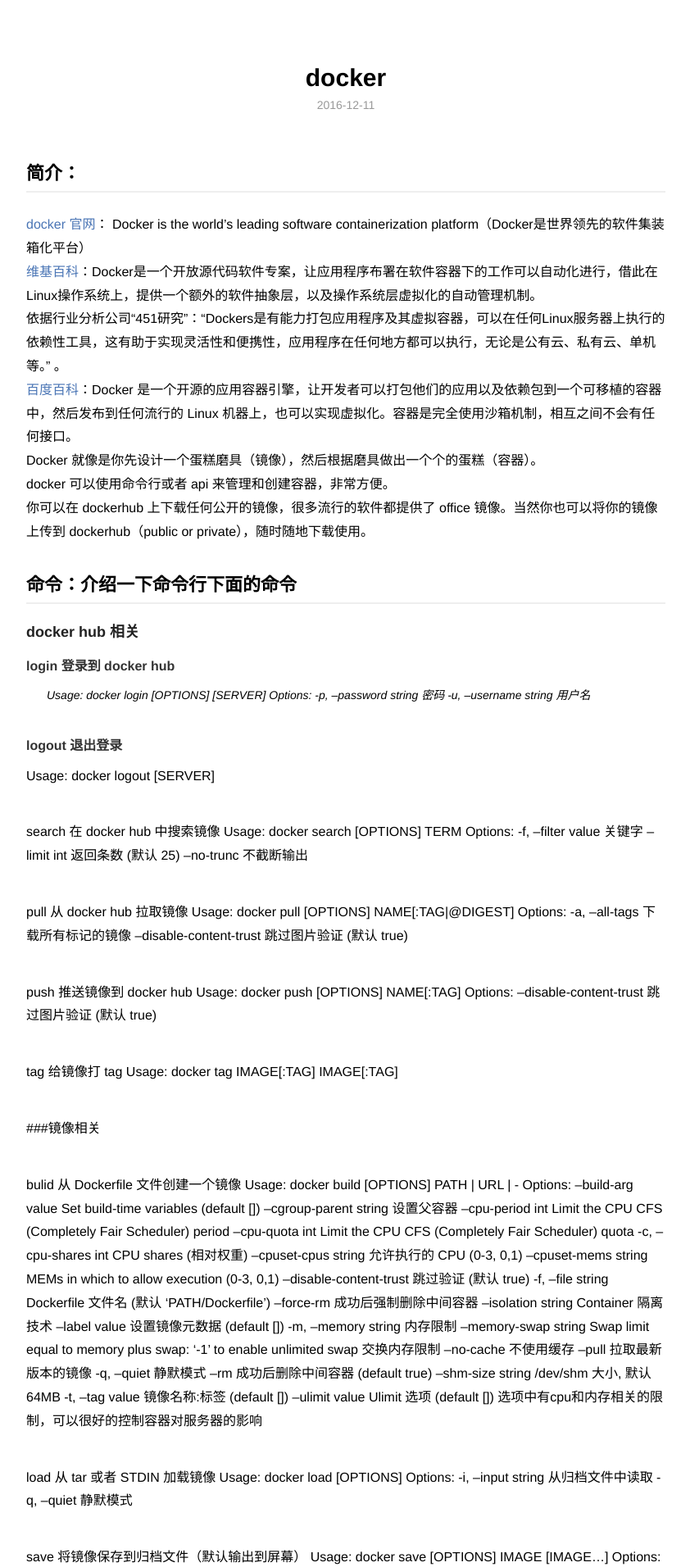
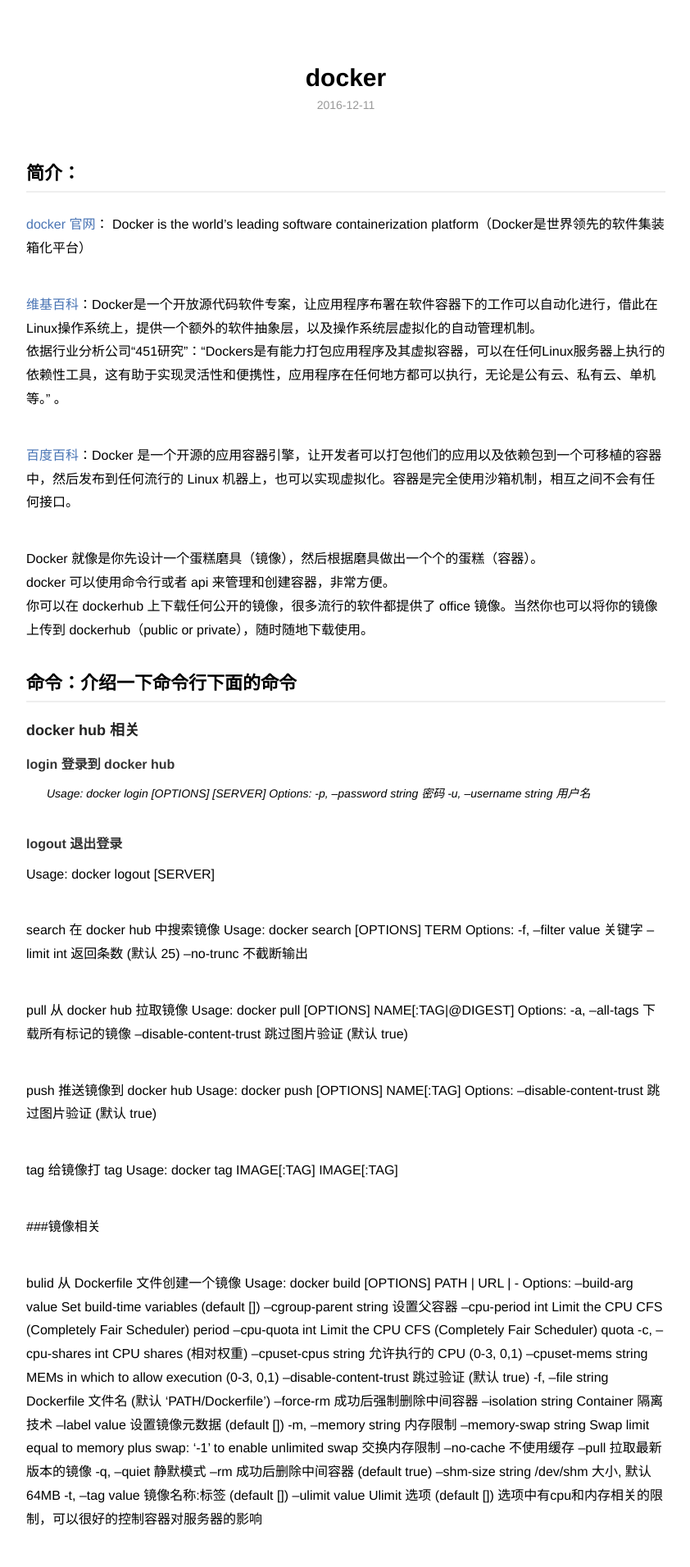
Before and after one commit to zwell/blog, a Jekyll site: the page built from docs/_posts/2016-12-11-docker.md, in a window 1280 px wide. Shown: the top 1912 px of the page at 82% size, without its empty margins (218-1060 px from the left). Built offline with Jekyll 4.4.1, drawn with Linux system fonts in a browser that asks for light colours.

```diff
--- a/docs/_posts/2016-12-11-docker.md
+++ b/docs/_posts/2016-12-11-docker.md
@@ -7,10 +7,13 @@ description: Dockers是有能力打包应用程序及其虚拟容器，可以在
 
 ---
 ## 简介：
-  <a href="https://www.docker.com/" target="_blank">docker 官网</a>： Docker is the world’s leading software containerization platform（Docker是世界领先的软件集装箱化平台）<br/>
-  <a href="https://zh.wikipedia.org/wiki/Docker_(軟體)" target="_blank">维基百科</a>：Docker是一个开放源代码软件专案，让应用程序布署在软件容器下的工作可以自动化进行，借此在Linux操作系统上，提供一个额外的软件抽象层，以及操作系统层虚拟化的自动管理机制。<br/>
-  依据行业分析公司“451研究”：“Dockers是有能力打包应用程序及其虚拟容器，可以在任何Linux服务器上执行的依赖性工具，这有助于实现灵活性和便携性，应用程序在任何地方都可以执行，无论是公有云、私有云、单机等。” 。<br/>
-  <a href="http://baike.baidu.com/link?url=167h7KGtED-cR7eAnZNqdjohPL9Io5fApxdcb4KWzGMnypeISf5H80o9C6aoFz27KiMHW0J44otDDtliH4Rz9_" target="_blank">百度百科</a>：Docker 是一个开源的应用容器引擎，让开发者可以打包他们的应用以及依赖包到一个可移植的容器中，然后发布到任何流行的 Linux 机器上，也可以实现虚拟化。容器是完全使用沙箱机制，相互之间不会有任何接口。<br/>
+<a href="https://www.docker.com/" target="_blank">docker 官网</a>： Docker is the world’s leading software containerization platform（Docker是世界领先的软件集装箱化平台）
+
+<a href="https://zh.wikipedia.org/wiki/Docker_(軟體)" target="_blank">维基百科</a>：Docker是一个开放源代码软件专案，让应用程序布署在软件容器下的工作可以自动化进行，借此在Linux操作系统上，提供一个额外的软件抽象层，以及操作系统层虚拟化的自动管理机制。<br/>
+  依据行业分析公司“451研究”：“Dockers是有能力打包应用程序及其虚拟容器，可以在任何Linux服务器上执行的依赖性工具，这有助于实现灵活性和便携性，应用程序在任何地方都可以执行，无论是公有云、私有云、单机等。” 。
+
+  <a href="http://baike.baidu.com/link?url=167h7KGtED-cR7eAnZNqdjohPL9Io5fApxdcb4KWzGMnypeISf5H80o9C6aoFz27KiMHW0J44otDDtliH4Rz9_" target="_blank">百度百科</a>：Docker 是一个开源的应用容器引擎，让开发者可以打包他们的应用以及依赖包到一个可移植的容器中，然后发布到任何流行的 Linux 机器上，也可以实现虚拟化。容器是完全使用沙箱机制，相互之间不会有任何接口。
+
   Docker 就像是你先设计一个蛋糕磨具（镜像），然后根据磨具做出一个个的蛋糕（容器）。<br/>
   docker 可以使用命令行或者 api 来管理和创建容器，非常方便。<br/>
   你可以在 dockerhub 上下载任何公开的镜像，很多流行的软件都提供了 office 镜像。当然你也可以将你的镜像上传到 dockerhub（public or private），随时随地下载使用。
```
